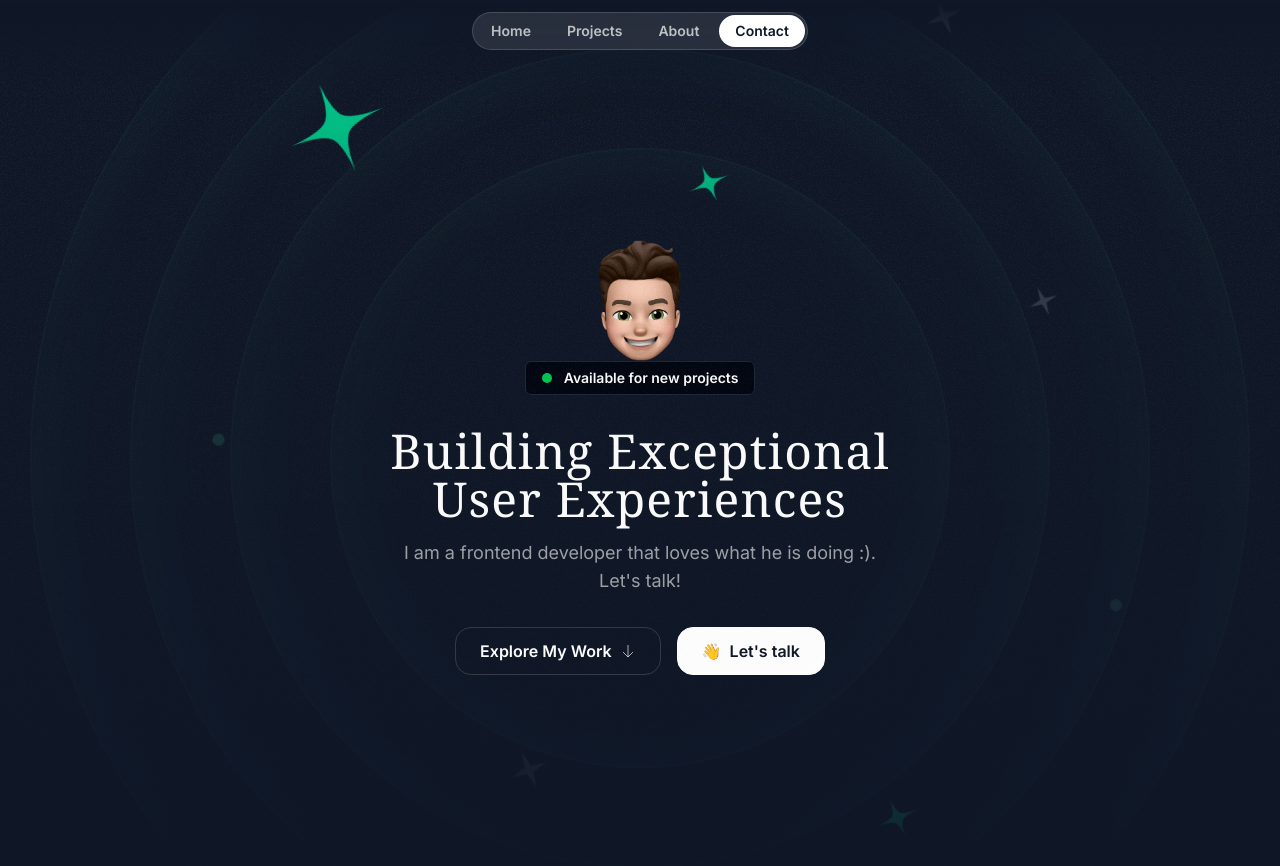
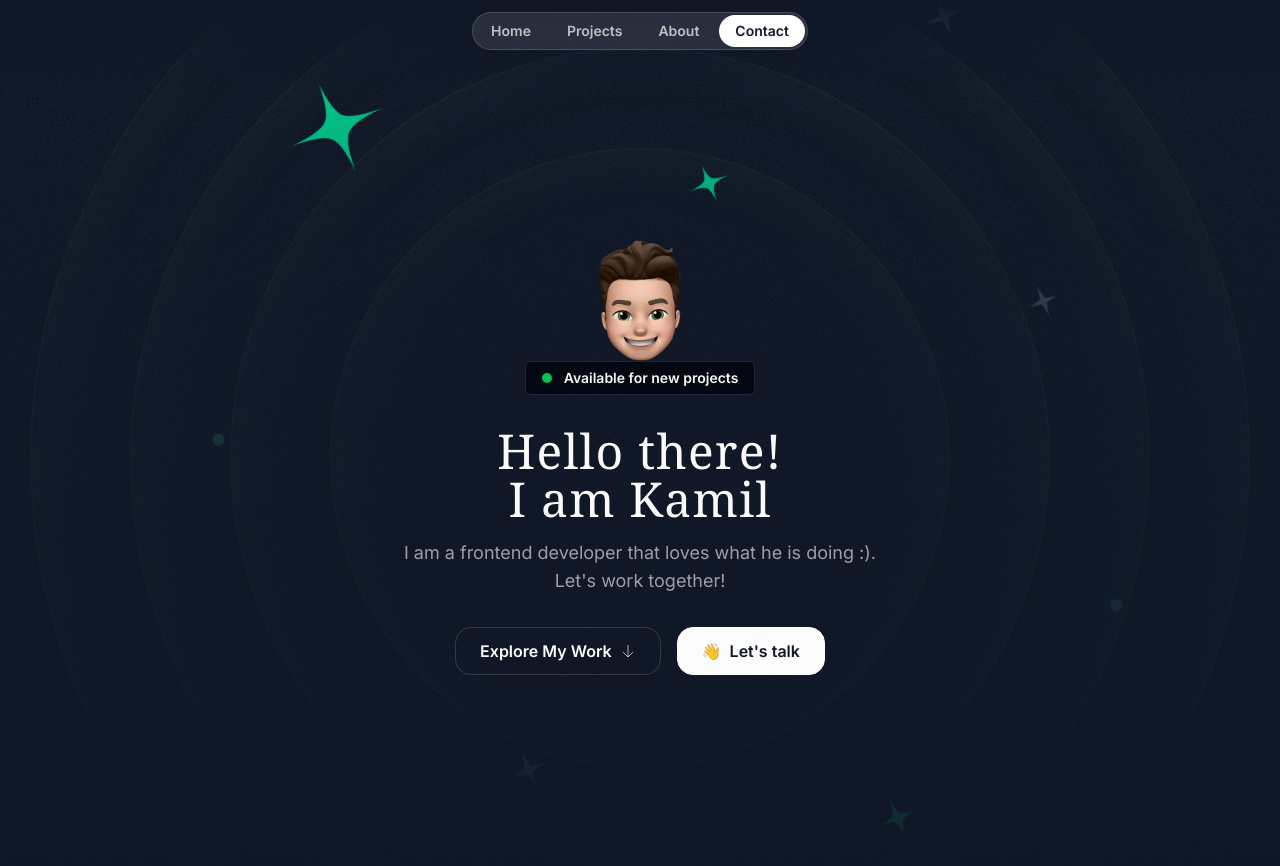
Before and after one commit to reavz7/stepien-portfolio-react, a Next.js app: page / in a window 1280 px wide. Shown: the top 866 px of the page. Built offline with nearby package versions, Linux system fonts and the light colour scheme; a web font is replaced by a local one.

Commit message:
Update HeroSection heading and paragraph for personalized introduction

```diff
--- a/src/app/sections/Hero.tsx
+++ b/src/app/sections/Hero.tsx
@@ -73,11 +73,11 @@ export const HeroSection = () => {
         </div>
         <div className="max-w-lg mx-auto">
           <h1 className="font-serif text-3xl md:text-5xl text-center mt-8 mb-4 tracking-wide">
-            Building Exceptional User Experiences
+            Hello there! <br />I am Kamil
           </h1>
           <p className="text-center text-white/60 md:text-lg">
             I am a frontend developer that loves what he is doing :). Let's
-            talk!
+            work together!
           </p>
         </div>
         <div className="flex flex-col md:flex-row justify-center items-center mt-8 gap-4">
```
